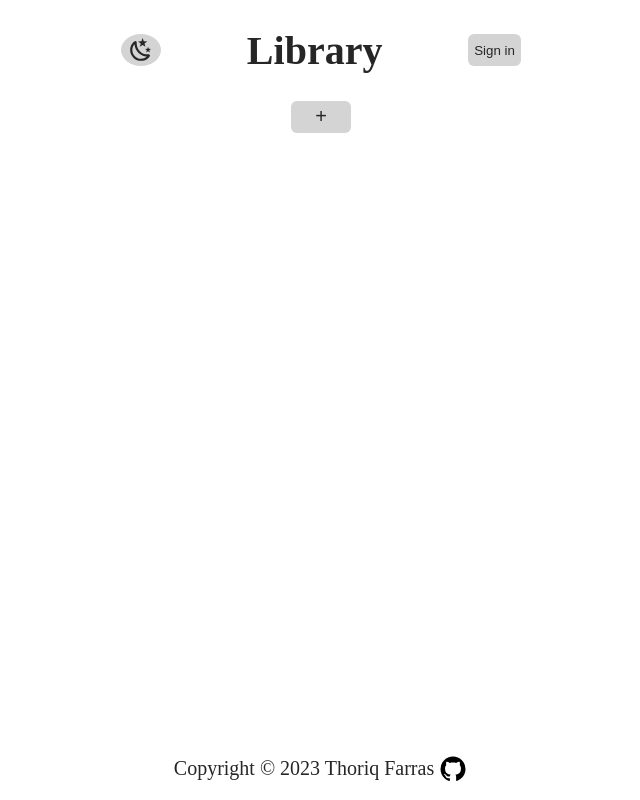
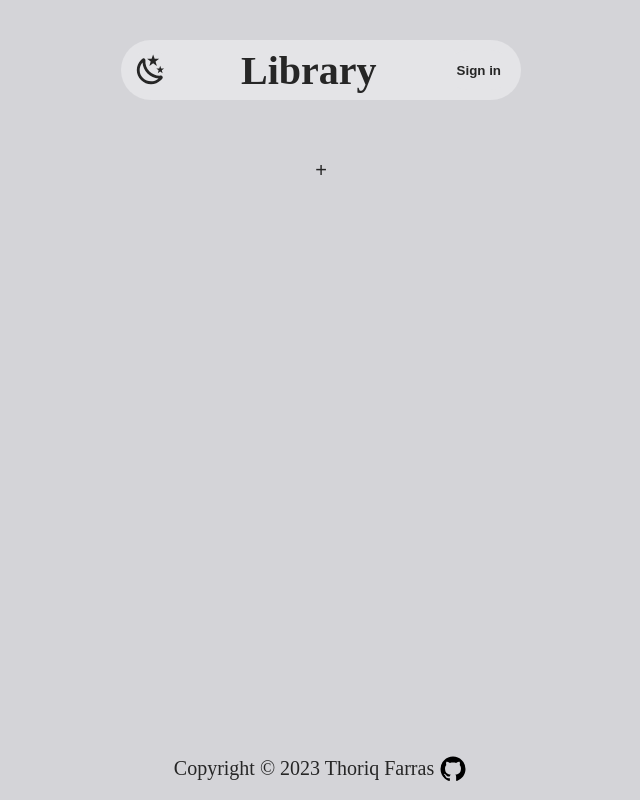
Before and after one commit to thoriqfarras/library, a website: page index.html in a window 1280 px wide. Shown: the whole page, without its empty margins (319-959 px from the left). Drawn offline with Linux system fonts and the light colour scheme.

Commit message:
redesign header

```diff
--- a/index.html
+++ b/index.html
@@ -14,7 +14,7 @@
       <svg xmlns="http://www.w3.org/2000/svg" viewBox="0 0 24 24"><title>Toggle theme</title><path d="M17.75,4.09L15.22,6.03L16.13,9.09L13.5,7.28L10.87,9.09L11.78,6.03L9.25,4.09L12.44,4L13.5,1L14.56,4L17.75,4.09M21.25,11L19.61,12.25L20.2,14.23L18.5,13.06L16.8,14.23L17.39,12.25L15.75,11L17.81,10.95L18.5,9L19.19,10.95L21.25,11M18.97,15.95C19.8,15.87 20.69,17.05 20.16,17.8C19.84,18.25 19.5,18.67 19.08,19.07C15.17,23 8.84,23 4.94,19.07C1.03,15.17 1.03,8.83 4.94,4.93C5.34,4.53 5.76,4.17 6.21,3.85C6.96,3.32 8.14,4.21 8.06,5.04C7.79,7.9 8.75,10.87 10.95,13.06C13.14,15.26 16.1,16.22 18.97,15.95M17.33,17.97C14.5,17.81 11.7,16.64 9.53,14.5C7.36,12.31 6.2,9.5 6.04,6.68C3.23,9.82 3.34,14.64 6.35,17.66C9.37,20.67 14.19,20.78 17.33,17.97Z" /></svg>
     </button>
     <h1>Library</h1>
-    <button id="Sign in" type="button">Sign in</button>
+    <button id="sign-in" type="button">Sign in</button>
   </header>
   <main>
     <button id="add-book" type="button">+</button>
--- a/styles.css
+++ b/styles.css
@@ -13,28 +13,51 @@ body {
     display: flex;
     flex-direction: column;
     align-items: center;
+
+    background-color: #d4d4d8;
     color: #262626;
 }
 
 /* Header */
 
+header > h1 {
+    margin: 0;
+}
+
 header {
+    width: max(400px, 30vw);
+
     display: flex;
     justify-content: space-between;
     align-items: center;
 
-    width: max(400px, 30vw);
+    /* padding: 0.5rem; */
+    margin: 2rem 0;
+
+    background-color: #e4e4e7;
+    border-radius: 30px;
 }
 
 button {
     appearance: none;
 
-    height: 1.6rem;
+    height: 2rem;
 
-    border: none;
+    margin: 0.5rem;
+
+    border: 0;
     border-radius: 6px;
-    background-color: #d4d4d4;
+    background-color: inherit;
     color: #262626;
+
+    transition: all 0.15s ease-in-out;
+}
+
+#sign-in {
+    padding: 10px;
+
+    border-radius: 30px;
+    font-weight: bold;
 }
 
 #theme-switcher {
@@ -52,6 +75,16 @@ button {
     width: auto;
     fill: #262626;
 }
+
+header > button:hover {
+    background-color: #09090b;
+    color: #e4e4e7;
+}
+
+#theme-switcher:hover > svg {
+    fill: #e4e4e7;
+}
+
 
 /* Main */
 main > button {
```
